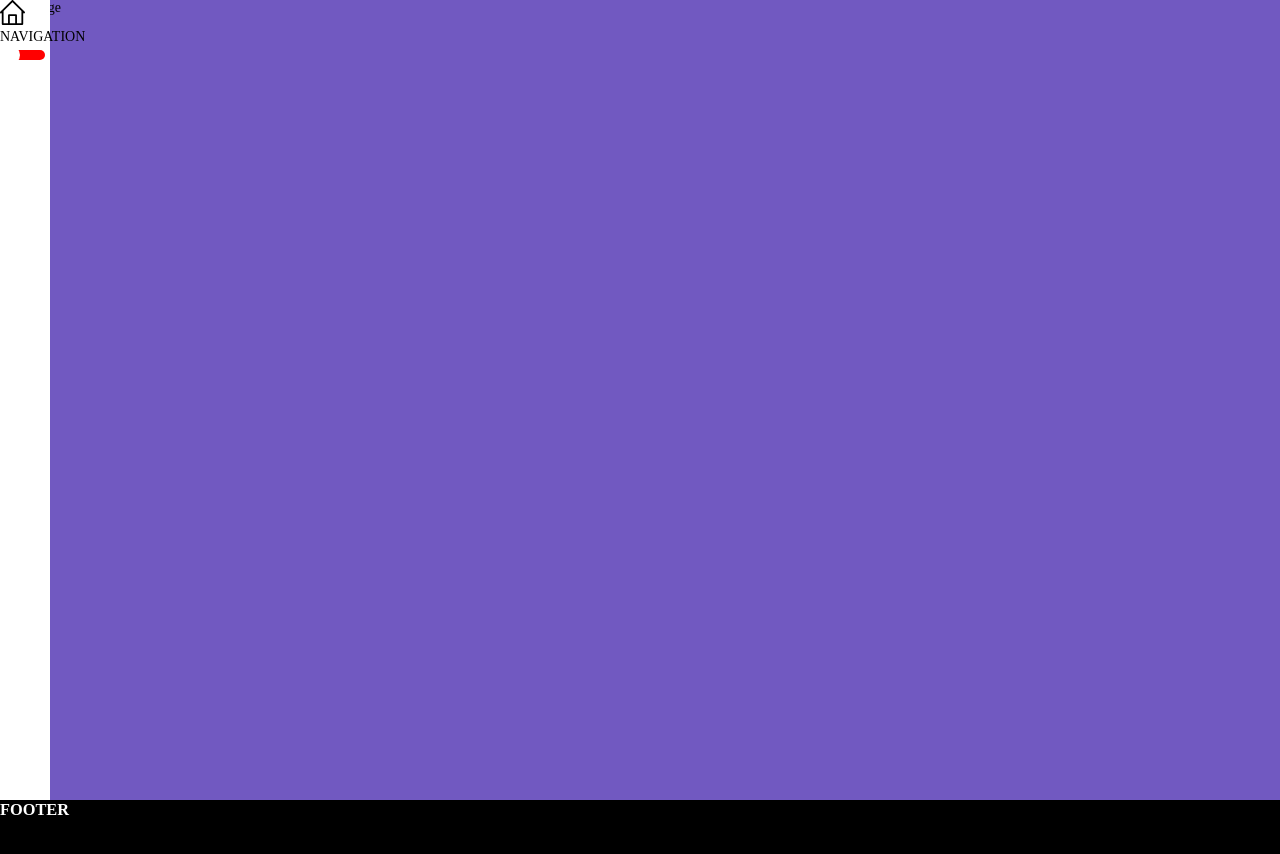
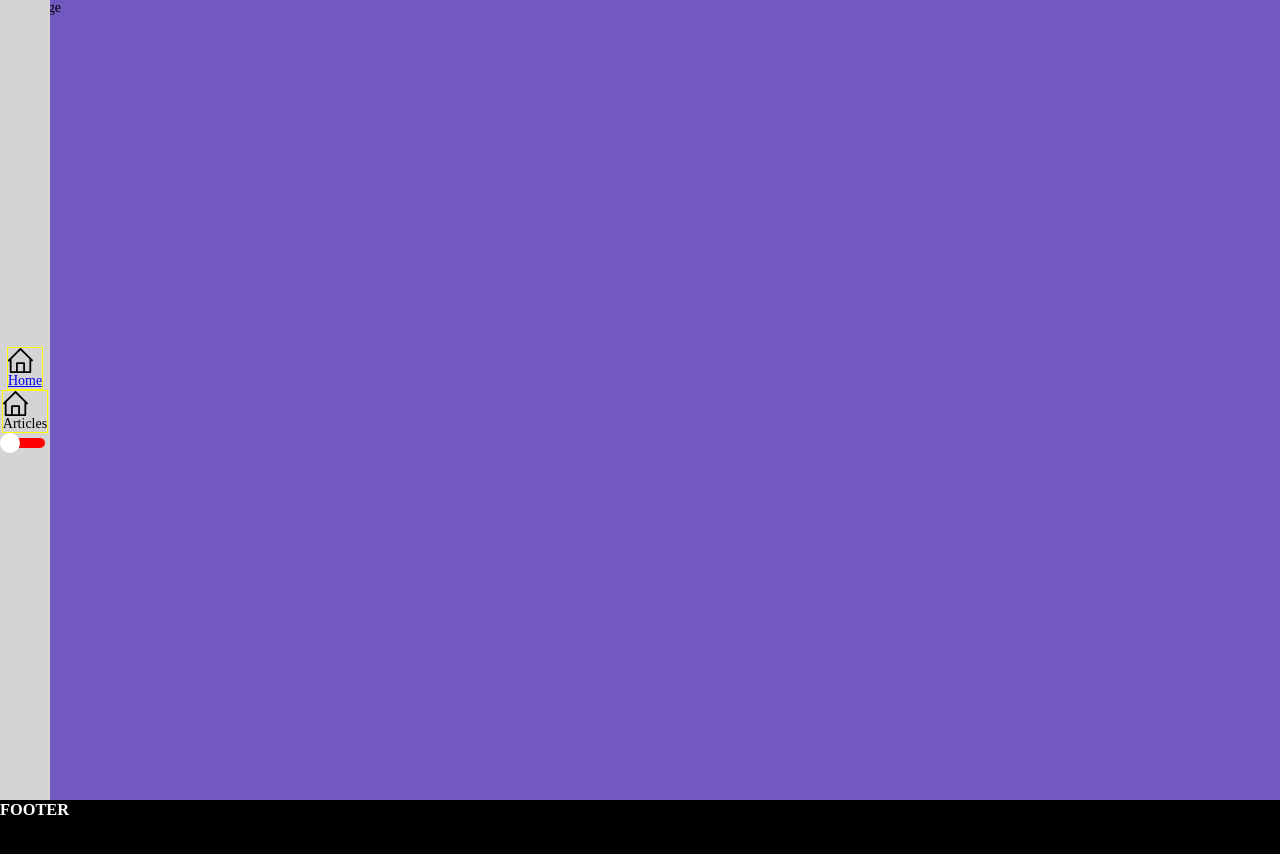
Before and after one commit to klauza/article-blog-app, a React (Create React App) app in the folder client/: page / in a window 1280 px wide. Shown: the top 854 px of the page. Built offline with nearby package versions, Linux system fonts and the light colour scheme.

Commit message:
create nav layout

```diff
--- a/client/src/containers/Navigation/NavigationCSS.js
+++ b/client/src/containers/Navigation/NavigationCSS.js
@@ -1,18 +1,85 @@
 import styled from 'styled-components';
 
 export const Wrapper = styled.div`
-  width: 50px; height: 100%;
-  background: #fff;
+  position: fixed;
+  left: 0; right: 0;
+  bottom: 0;
+  z-index: 2020;
 
-  position: fixed;
-  left: 0;
-  top: 0; bottom: 0;
+  width: 100%; height: 50px;
+  background: #d4d4d4;
 
-  @media(max-width: 768px){
-    width: 100%; height: 50px;
 
-    top: unset;
-    left: 0; right: 0;
-    bottom: 0;
+
+  .nav-container{
+    display: flex; flex-direction: row;
+    justify-content: center;
+    width: 100%;
+    height: 100%;
+  }
+
+  .nav{
+    &--element{
+      border: 1px solid #000;
+      display: flex; flex-direction: column;
+      border: 1px solid yellow;
+    }
+  }
+
+
+  .navlink-2{
+    position: relative;
+
+    .articles-group{
+      width: 200px;
+      background: red;
+      display: flex; flex-direction: row;
+      justify-content: space-between;
+      text-align: center;
+
+      position: absolute;
+      top: 0;
+      left: 50%;
+      transform: translateY(-100%) translateX(-50%);
+      opacity: 0;
+      display: none;
+      &.toggle{
+        display: block;
+        opacity: 1;
+      }
+      svg{
+        margin: 0 auto;
+      }
+      a{
+        padding: 5px;
+        width: 100%;
+      }
+
+    }
+
+
+  }
+
+  @media ${props => props.theme.device.laptop}{
+    width: 50px; height: 100%;
+    left: 0;
+    top: 0; bottom: 0;
+
+    .nav-container{
+      flex-direction: column;
+      justify-items: center;
+      align-items: center;
+    }
+
+    .navlink-2{
+      position: relative;
+
+      .articles-group{
+        top: 0;
+        left: 100%;
+        transform: translateY(0) translateX(0);
+      }
+    }
+
   }
 `;
--- a/client/src/containers/Navigation/index.js
+++ b/client/src/containers/Navigation/index.js
@@ -1,19 +1,76 @@
-import React, { useContext } from 'react'
+import React, { useRef, useState, useContext } from 'react';
+import { NavLink } from 'react-router-dom';
+
+// other
 import Switch from 'react-switch';
+import { useSpring, animated } from 'react-spring';
+
+// media & css
 import { ThemeContext } from 'styled-components';
 import { HomeIcon } from '../../media/Icons';
-
 import { Wrapper } from './NavigationCSS';
 
+
+// ---
 const Navigation = ({ toggleTheme }) => {
+
+  const articlesGroup = useRef();
 
   const { colors, title } = useContext(ThemeContext);
 
+  const [toggle, setToggle] = useState(false);
+
+  // const props = useSpring({opacity: toggle ? 1 : 0 })
+
+  const toggleNavGroup = (e) => {
+    articlesGroup.current.classList.toggle('toggle');
+    // e.stopPropagation();
+    // setToggle(!toggle);
+  }
+
   return (
+    <>
+
     <Wrapper>
+      <div className="nav nav-container">
+        <NavLink to="/" className="nav--element navlink-1">
+          <HomeIcon style={{width: "25px", height: "25px"}} />
+          <span>Home</span>
+        </NavLink>
 
+        <div className="nav--element navlink-2"
+          // onTouchEnd={eventNav}
+          onPointerEnter={toggleNavGroup}
+          onPointerLeave={toggleNavGroup}
+
+        >
           <HomeIcon style={{width: "25px", height: "25px"}} />
-      NAVIGATION
+          <span>Articles</span>
+
+          <animated.div className="articles-group" ref={articlesGroup}>
+
+            <NavLink to="/articles/all">
+              <HomeIcon style={{width: "25px", height: "25px"}} />
+              <span>All</span>
+            </NavLink>
+
+            <NavLink to="/articles/programming">
+              <HomeIcon style={{width: "25px", height: "25px"}} />
+              <span>Programming</span>
+            </NavLink>
+
+            <NavLink to="/articles/other">
+              <HomeIcon style={{width: "25px", height: "25px"}} />
+              <span>Other</span>
+            </NavLink>
+
+          </animated.div>
+
+
+
+        </div>
+
+
         <Switch
           onChange={toggleTheme}
           checked={title === 'dark'}
@@ -26,8 +83,9 @@ const Navigation = ({ toggleTheme }) => {
           offColor="#ff0000"
         />
 
-
+      </div>
     </Wrapper>
+    </>
   )
 }
 
```
Lines whose indentation alone changed are shown as unchanged.
